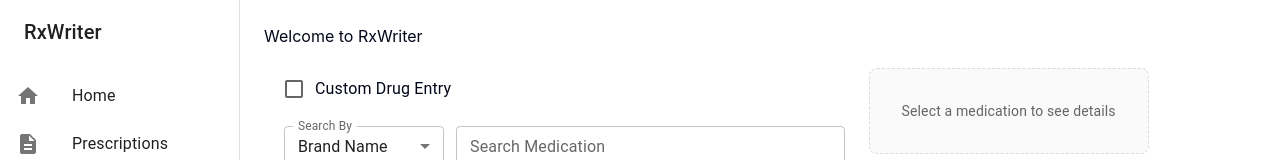
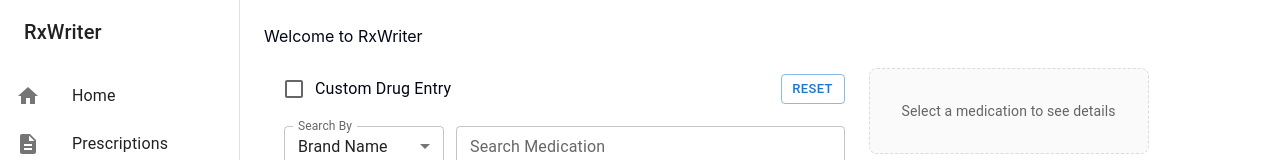
Before and after one commit to pharmadevs-ca/rxwriter, a Next.js app: page / in a window 1280 px wide. Shown: the top 160 px of the page. Built offline with nearby package versions, Linux system fonts and the light colour scheme.

Commit message:
fixed the dosage form filters, increased limit of results to 100, added reset button

```diff
--- a/components/medication-autocomplete.tsx
+++ b/components/medication-autocomplete.tsx
@@ -23,6 +23,7 @@
   InputLabel,
   Checkbox,
   FormControlLabel,
+  Button,
 } from "@mui/material";
 
 // Type definitions for Health Canada API responses
@@ -83,6 +84,9 @@
   const [searchTerm, setSearchTerm] = useState(""); // User's search query
   const [strengthFilter, setStrengthFilter] = useState(""); // Optional filter for medication strength (e.g., "500")
   const [dosageFormFilter, setDosageFormFilter] = useState(""); // Optional filter for dosage form (e.g., "Tablet")
+  const [availableDosageForms, setAvailableDosageForms] = useState<string[]>(
+    [],
+  ); // Unique dosage forms from search results
   const [suggestions, setSuggestions] = useState<MedicationOption[]>([]); // All search results from API
   const [filteredSuggestions, setFilteredSuggestions] = useState<
     MedicationOption[]
@@ -181,9 +185,9 @@
 
       // FETCH ADDITIONAL DATA FOR EACH DRUG
       // For each drug code, fetch active ingredients and dosage forms
-      // Limit to 20 results to avoid overwhelming the API
+      // Limit to 100 results to avoid overwhelming the API
       const medicationPromises = Array.from(drugCodes)
-        .slice(0, 20)
+        .slice(0, 100)
         .map(async (drugCode) => {
           const drug = drugMap.get(drugCode);
           if (!drug) return null;
@@ -236,6 +240,17 @@
       const validMedications = medications.filter(
         (med): med is MedicationOption => med !== null,
       );
+
+      // Extract unique dosage forms from results
+      const uniqueForms = Array.from(
+        new Set(
+          validMedications
+            .map((med) => med.dosageForm)
+            .filter((form) => form !== ""),
+        ),
+      ).sort();
+      setAvailableDosageForms(uniqueForms);
+
       setSuggestions(validMedications);
       applyFilters(validMedications); // Apply any active filters
     } catch (error) {
@@ -249,7 +264,7 @@
 
   /**
    * Applies strength and dosage form filters to the medication suggestions
-   * Filters are case-insensitive partial matches
+   * Filters are case-insensitive exact matches
    */
   const applyFilters = (meds: MedicationOption[] = suggestions) => {
     let filtered = meds;
@@ -261,11 +276,9 @@
       );
     }
 
-    // Filter by dosage form (e.g., "Tablet" matches "Tablet")
+    // Filter by dosage form (exact match)
     if (dosageFormFilter) {
-      filtered = filtered.filter((med) =>
-        med.dosageForm.toLowerCase().includes(dosageFormFilter.toLowerCase()),
-      );
+      filtered = filtered.filter((med) => med.dosageForm === dosageFormFilter);
     }
 
     setFilteredSuggestions(filtered);
@@ -320,11 +333,35 @@
     }
   };
 
+  /**
+   * Resets all search and filter states
+   * Clears selected drug and search results
+   */
+  const handleReset = () => {
+    setSearchTerm("");
+    setStrengthFilter("");
+    setDosageFormFilter("");
+    setSuggestions([]);
+    setFilteredSuggestions([]);
+    setAvailableDosageForms([]);
+    setSelectedDrug(null);
+    setCustomDrugName("");
+    setCustomDose("");
+  };
+
   return (
     <Box sx={{ display: "grid", gridTemplateColumns: "2fr 1fr", gap: 3 }}>
       {/* LEFT COLUMN: Search/Custom Entry Interface */}
       <Box>
         {/* Toggle between API search and custom entry */}
+        <Box
+          sx={{
+            display: "flex",
+            justifyContent: "space-between",
+            alignItems: "center",
+            mb: 2,
+          }}
+        >
           <FormControlLabel
             control={
               <Checkbox
@@ -333,8 +370,16 @@
               />
             }
             label="Custom Drug Entry"
-          sx={{ mb: 2 }}
           />
+          <Button
+            variant="outlined"
+            size="small"
+            onClick={handleReset}
+            sx={{ ml: 2 }}
+          >
+            Reset
+          </Button>
+        </Box>
 
         {customMode ? (
           /* CUSTOM DRUG ENTRY MODE */
@@ -418,22 +463,35 @@
                   <Select
                     value={dosageFormFilter}
                     onChange={(e) => {
-                      setDosageFormFilter(e.target.value);
-                      applyFilters();
+                      const newValue = e.target.value;
+                      setDosageFormFilter(newValue);
+                      // Need to use suggestions directly since state hasn't updated yet
+                      let filtered = suggestions;
+
+                      if (strengthFilter) {
+                        filtered = filtered.filter((med) =>
+                          med.strength
+                            .toLowerCase()
+                            .includes(strengthFilter.toLowerCase()),
+                        );
+                      }
+
+                      if (newValue) {
+                        filtered = filtered.filter(
+                          (med) => med.dosageForm === newValue,
+                        );
+                      }
+
+                      setFilteredSuggestions(filtered);
                     }}
                     label="Filter by Dosage Form"
                   >
                     <MenuItem value="">All Forms</MenuItem>
-                    <MenuItem value="Tablet">Tablet</MenuItem>
-                    <MenuItem value="Capsule">Capsule</MenuItem>
-                    <MenuItem value="Solution">Solution</MenuItem>
-                    <MenuItem value="Suspension">Suspension</MenuItem>
-                    <MenuItem value="Injection">Injection</MenuItem>
-                    <MenuItem value="Cream">Cream</MenuItem>
-                    <MenuItem value="Ointment">Ointment</MenuItem>
-                    <MenuItem value="Powder">Powder</MenuItem>
-                    <MenuItem value="Syrup">Syrup</MenuItem>
-                    <MenuItem value="Drops">Drops</MenuItem>
+                    {availableDosageForms.map((form) => (
+                      <MenuItem key={form} value={form}>
+                        {form}
+                      </MenuItem>
+                    ))}
                   </Select>
                 </FormControl>
               </Box>
```
Lines whose indentation alone changed are shown as unchanged.
